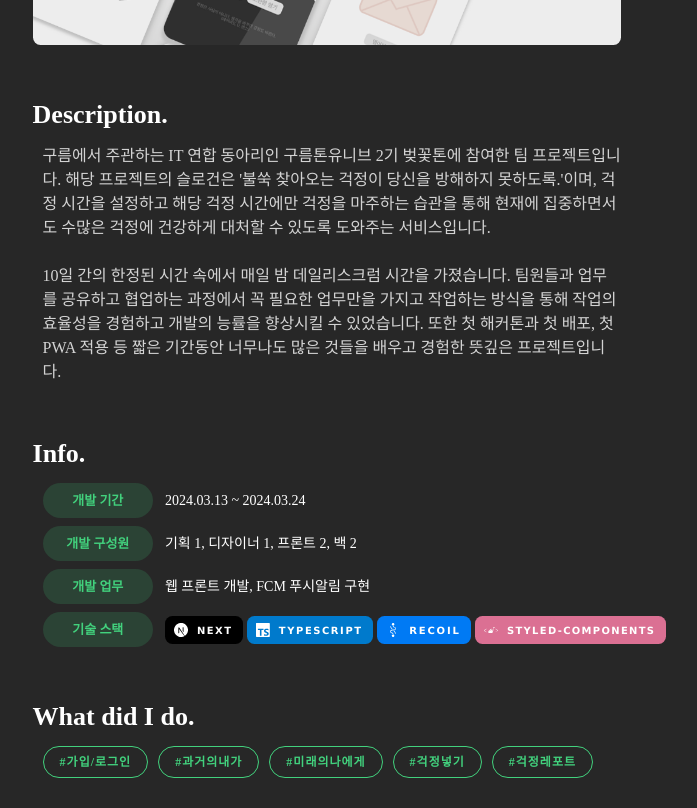
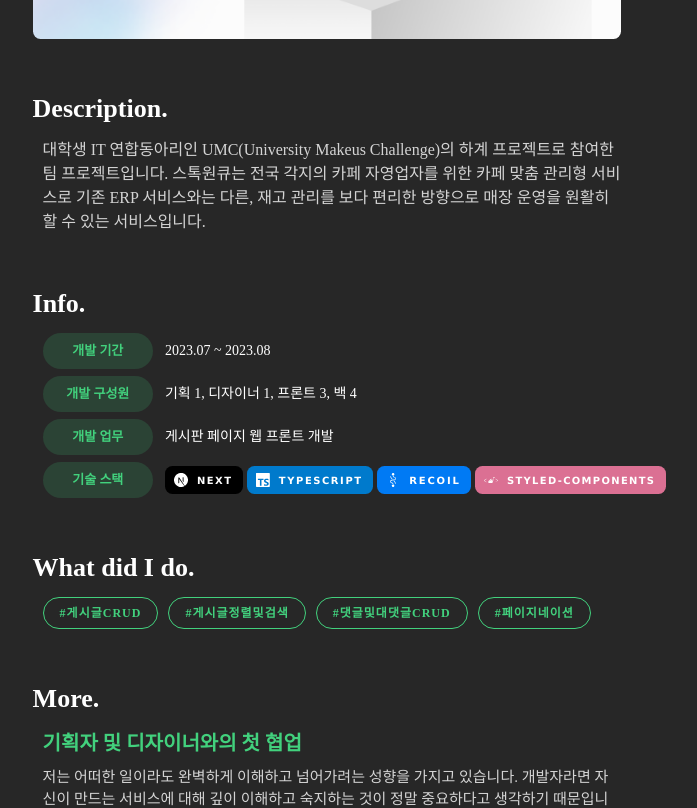
Before and after one commit to gkfla668/portfolio, a Next.js app in the folder limhalim/: page /detail/1 in a window 1280 px wide. Shown: the part 660-1468 px from the top of the page, without its empty margins (313-1010 px from the left). Built offline with nearby package versions, Linux system fonts and the light colour scheme; a web font is replaced by a local one.

Commit message:
data: 프로젝트 데이터 수정

```diff
--- a/limhalim/data/projects.ts
+++ b/limhalim/data/projects.ts
@@ -1,7 +1,6 @@
 import { StaticImageData } from "next/image";
 
 import WorryBox from "../public/images/worry-box.png";
-import Damdam from "../public/images/Damdam.jpg";
 import StockOneQ from "../public/images/StockOneQ.png";
 import LivePick from "../public/images/LivePick.png";
 
@@ -10,9 +9,7 @@ import ReactSVG from "../public/icons/react.svg";
 import JavaScriptSVG from "../public/icons/javascript.svg";
 import TypeScriptSVG from "../public/icons/typescript.svg";
 import RecoilSVG from "../public/icons/recoil.svg";
-import ReduxSVG from "../public/icons/redux.svg";
 import StyledComponentsSVG from "../public/icons/styled-components.svg";
-import TailwindCSSSVG from "../public/icons/tailwindCSS.svg";
 import SocketSVG from "../public/icons/socket.svg";
 
 interface DataItem {
@@ -33,26 +30,26 @@ interface DataById {
 }
 
 export const dataById: DataById = {
-  1: {
+  0: {
     title: "구름톤유니브2기 벚꽃톤 프로젝트",
     subTitle: "걱정이 일상을 방해하지 못하도록, 걱정보관함",
     tagList: ["웹개발", "PWA", "푸시알림", "배포"],
-    githubURL: "https://github.com/gkfla668/2024_BEOTKKOTTHON_TEAM_8_FE",
+    githubURL: "https://github.com/9oormthon-univ/2024_BEOTKKOTTHON_TEAM_8_FE",
     imgURL: WorryBox,
     overView:
       "구름에서 주관하는 IT 연합 동아리인 구름톤유니브 2기 벚꽃톤에 참여한 팀 프로젝트입니다. 해당 프로젝트의 슬로건은 '불쑥 찾아오는 걱정이 당신을 방해하지 못하도록.'이며, 걱정 시간을 설정하고 해당 걱정 시간에만 걱정을 마주하는 습관을 통해 현재에 집중하면서도 수많은 걱정에 건강하게 대처할 수 있도록 도와주는 서비스입니다. \n \n 10일 간의 한정된 시간 속에서 매일 밤 데일리스크럼 시간을 가졌습니다. 팀원들과 업무를 공유하고 협업하는 과정에서 꼭 필요한 업무만을 가지고 작업하는 방식을 통해 작업의 효율성을 경험하고 개발의 능률을 향상시킬 수 있었습니다. 또한 첫 해커톤과 첫 배포, 첫 PWA 적용 등 짧은 기간동안 너무나도 많은 것들을 배우고 경험한 뜻깊은 프로젝트입니다.",
     infoList: [
       "2024.03.13 ~ 2024.03.24",
       "기획 1, 디자이너 1, 프론트 2, 백 2",
-      "웹 프론트 개발, FCM 푸시알림 구현",
+      "웹 프론트 개발, PWA 적용, FCM 푸시알림 구현",
       [NextJSSVG, TypeScriptSVG, RecoilSVG, StyledComponentsSVG],
     ],
     pageList: [
       "가입/로그인",
-      "과거의내가",
-      "미래의나에게",
+      "과거의나로부터편지받기",
+      "미래의나에게편지쓰기",
       "걱정넣기",
-      "걱정레포트",
+      "걱정레포트보여주기",
     ],
     moreList: {
       "SSR 비활성화하여 react-wordcloud 라이브러리 통해 걱정 레포트 페이지 개발":
@@ -71,26 +68,10 @@ export const dataById: DataById = {
       ],
     },
   },
-  2: {
-    title: "2023 경기청년갭이어 프로그램",
-    subTitle: "창의적 학습 도구, 담담.",
-    tagList: ["웹개발", "반응형", "실시간채팅", "socket"],
-    githubURL: "https://github.com/freedamdam",
-    imgURL: Damdam,
-    overView:
-      "경기도에서 주관하는 2023 경기청년갭이어 프로그램에 참여하여 약 3개월 간 진행한 팀 프로젝트입니다. 학습부터 토의, 토론까지 체계적인 학습 및 실전 경험을 통해 정보 처리 능력, 창의적 사고 등의 역량을 갖추도록 돕는 서비스입니다.",
-    infoList: [
-      "2023.08 ~ 2023.11",
-      "기획 1, 프론트 1, 백 1",
-      "사이트 전반 프론트 개발 및 실시간 채팅 구현",
-      [NextJSSVG, TypeScriptSVG, ReduxSVG, StyledComponentsSVG, TailwindCSSSVG],
-    ],
-    pageList: ["가입/로그인", "메인페이지", "토론페이지"],
-  },
-  3: {
+  1: {
     title: "대학생 IT 연합동아리 UMC 하계 프로젝트",
     subTitle: "재고 관리의 모든 것, 스톡원큐.",
-    tagList: ["웹개발", "CRUD", "페이지네이션"],
+    tagList: ["웹개발", "페이지네이션"],
     githubURL: "https://github.com/stockOneQ",
     imgURL: StockOneQ,
     overView:
@@ -101,7 +82,12 @@ export const dataById: DataById = {
       "게시판 페이지 웹 프론트 개발",
       [NextJSSVG, TypeScriptSVG, RecoilSVG, StyledComponentsSVG],
     ],
-    pageList: ["게시판페이지"],
+    pageList: [
+      "게시글CRUD",
+      "게시글정렬및검색",
+      "댓글및대댓글CRUD",
+      "페이지네이션",
+    ],
     moreList: {
       "기획자 및 디자이너와의 첫 협업": [
         "저는 어떠한 일이라도 완벽하게 이해하고 넘어가려는 성향을 가지고 있습니다. 개발자라면 자신이 만드는 서비스에 대해 깊이 이해하고 숙지하는 것이 정말 중요하다고 생각하기 때문입니다. 그렇기에 기획자의 목적과 목표 그리고 비전을 명확히 이해할 때까지 왜 이 기능이 있어야 하는지 이 기능이 꼭 필요한지 끊임없이 질문하며 사용자의 요구와 비즈니스 목표를 만족시키기 위해 노력하였습니다. \n \n 디자이너와 협업함으로써, 디자이너가 바라보는 관점에서의 사용자 경험 디자인의 원리를 이해할 수 있었습니다. 협업 과정에서 서로의 작업 과정과 제약 사항을 이해하는 것은 팀 내 커뮤니케이션을 강화시켜 더 나은 의사결정을 하도록 도왔습니다. 각자 다른 시각에서 바라보며 기술적으로 해결할 수 없는 문제를 해결하고, 기술적인 가능성과 디자인적인 비전을 결합하여 사용자에게 긍정적인 경험을 제공할 수 있었습니다. \n \n 프론트엔드 개발자로서 단순히 기능 구현에만 책임을 가지는 것에 그치는 것이 아닌, 계속해서 질문하며 기획자와 디자이너의 의도를 파악하고 개선하며 사용성에 신경 쓰려 하였습니다.",
@@ -114,7 +100,7 @@ export const dataById: DataById = {
       ],
     },
   },
-  4: {
+  2: {
     title: "2023 하계 현장실습",
     subTitle: "(주)위드플러스 자체 플랫폼 교육 서비스, Live Pick",
     tagList: ["디자인", "웹개발", "socket"],
```
